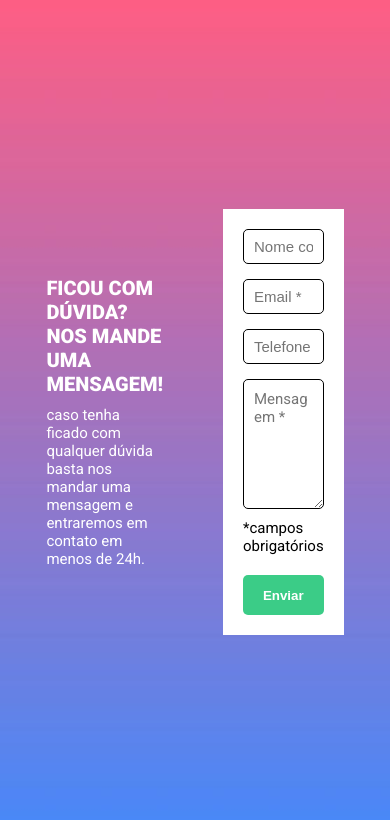
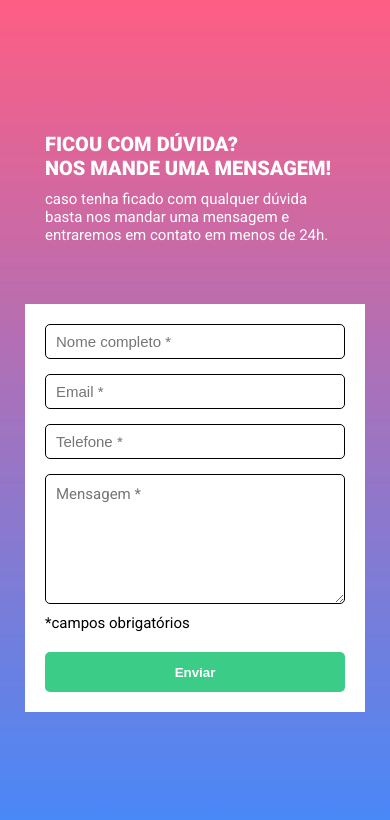
Before and after one commit to rena-biaobock/formulario-html-css-js, a plain HTML site: page index.html in a window 390 px wide. Drawn offline with Linux system fonts and the light colour scheme.

Commit message:
:sparkles: feat: implemented break point for 768px to improve responsiveness

```diff
--- a/src/css/index.css
+++ b/src/css/index.css
@@ -108,3 +108,9 @@ section.form p.advise {
   margin-top: -5px;
   font-size: 15px;
 }
+
+@media (max-width: 768px) {
+  main {
+    flex-direction: column;
+  }
+}
```
